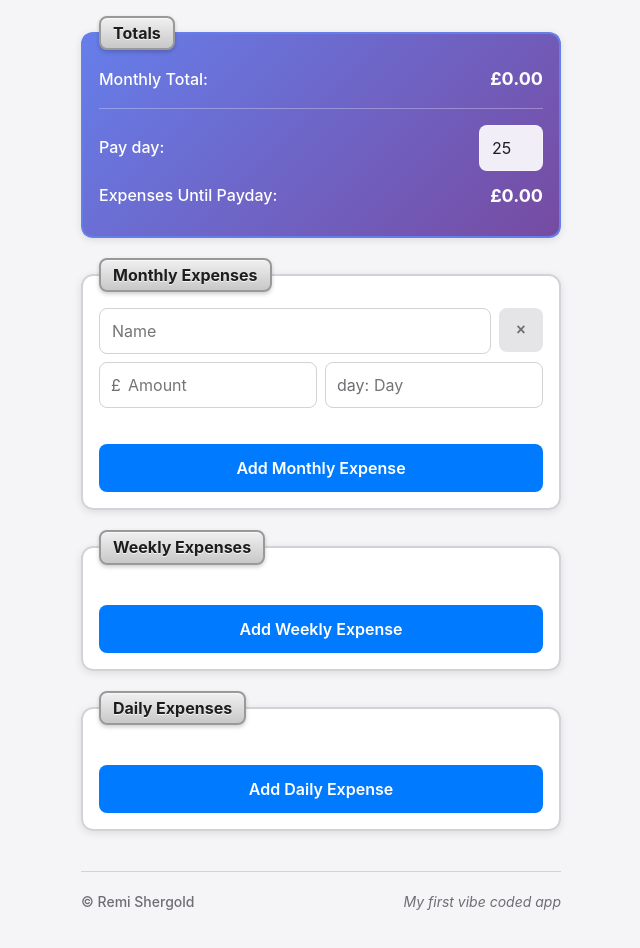
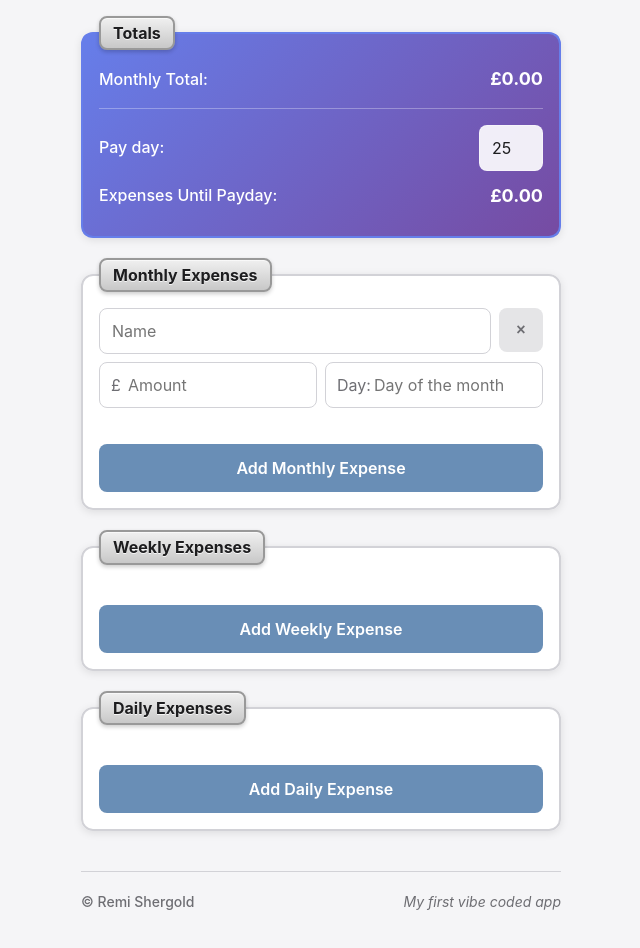
Before and after one commit to RShergold/budget, a plain HTML site: page index.html in a window 1280 px wide. Both pictures are taken after a click on the button "Add Monthly Expense". Shown: the whole page, without its empty margins (319-959 px from the left). Drawn offline with Linux system fonts and the light colour scheme.

Commit message:
Update index.html

```diff
--- a/index.html
+++ b/index.html
@@ -7,7 +7,7 @@
     <style>
       :root {
         /* Colors */
-        --primary-color: #007aff;
+        --primary-color: #698eb6;
         --primary-hover: #0056b3;
         --primary-active: #004494;
         --background-color: #f5f5f7;
@@ -250,7 +250,7 @@
       }
 
       .day-input-wrapper::before {
-        content: "day:";
+        content: "Day:";
         position: absolute;
         left: var(--spacing-md);
         top: 50%;
@@ -468,7 +468,7 @@
                 class="remove-expense"
                 aria-label="Remove expense"
               >
-                ×
+                &times;
               </button>
             </div>
             <div class="details-row">
@@ -487,7 +487,8 @@
                   name="monthly-day"
                   min="1"
                   max="31"
-                  placeholder="Day"
+                  inputmode="numeric"
+                  placeholder="Day of the month"
                 />
               </div>
             </div>
@@ -503,7 +504,7 @@
                 class="remove-expense"
                 aria-label="Remove expense"
               >
-                ×
+                &times;
               </button>
             </div>
             <div class="details-row">
@@ -539,7 +540,7 @@
                 class="remove-expense"
                 aria-label="Remove expense"
               >
-                ×
+                &times;
               </button>
             </div>
             <div class="details-row">
```
